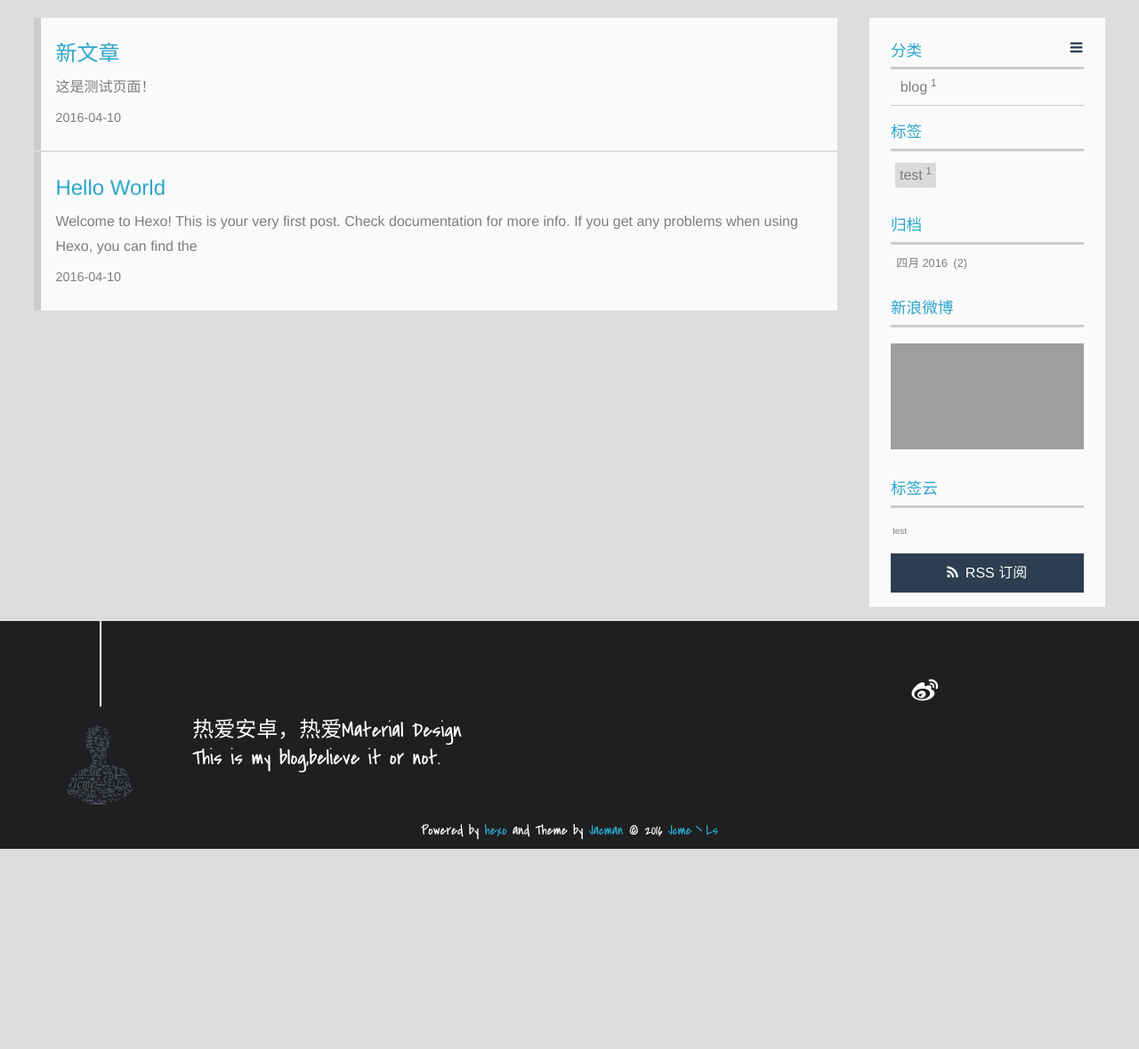
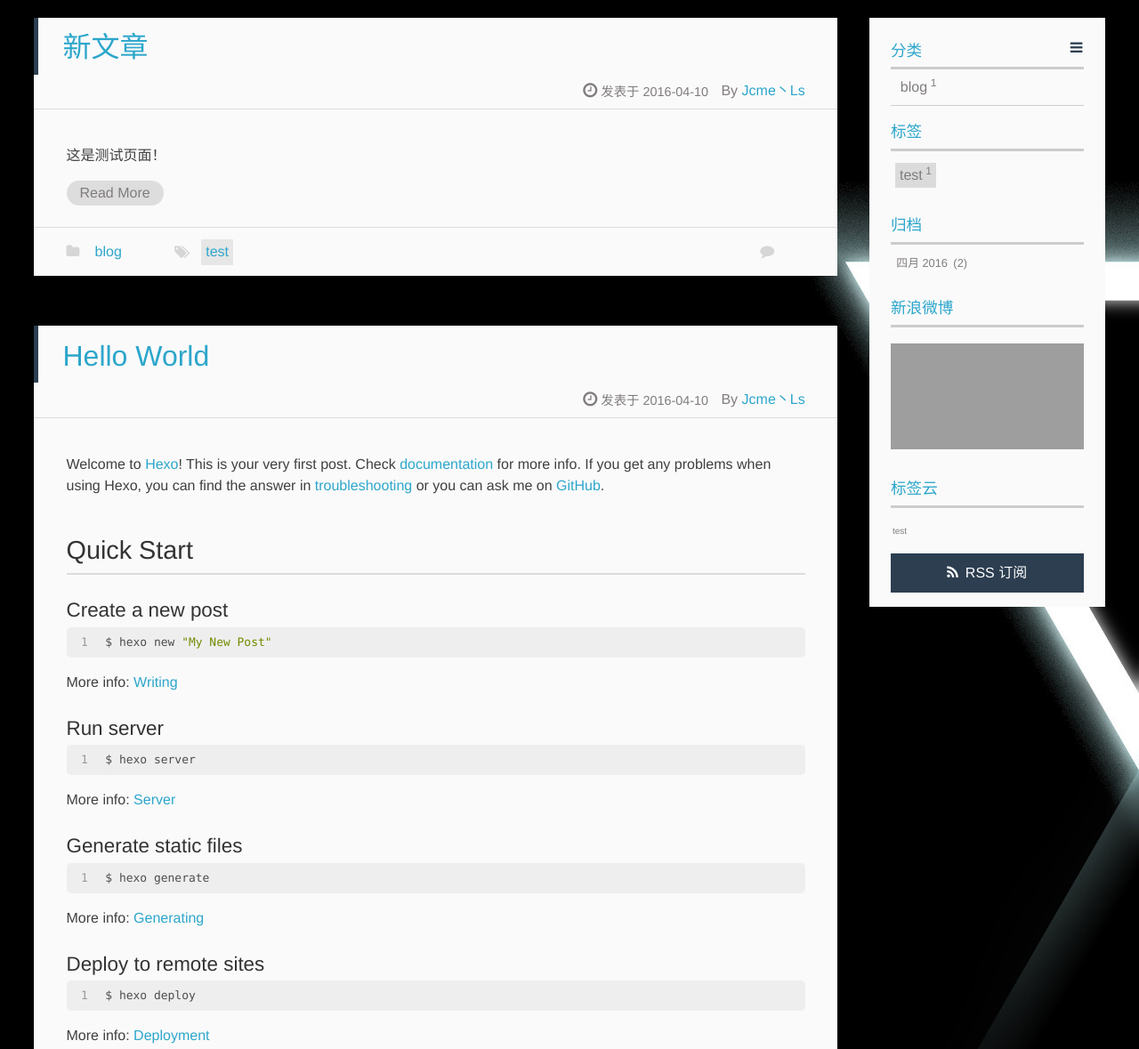
Before and after one commit to JcmeLs/jcmels.github.io, a plain HTML site: page index.html in a window 1280 px wide. Shown: the part 220-1399 px from the top of the page at 89% size. Before the commit the page ends 1174 px from the top, so only its background shows below. Drawn offline with Linux system fonts and the light colour scheme; grey boxes are pictures that could not be loaded; a script that the page names is missing.

Commit message:
Site updated: 2016-04-10 19:45:36

```diff
--- a/css/style.css
+++ b/css/style.css
@@ -131,6 +131,7 @@ body {
   display: -ms-flexbox;
   display: box;
   display: flex;
+  background-image: url("/img/bg.jpg");
   -webkit-flex-direction: column;
   -webkit-box-orient: vertical;
   -moz-box-orient: vertical;
--- a/index.html
+++ b/index.html
@@ -76,19 +76,63 @@
       <div id="main">
 
 
-<section class="post" itemscope itemprop="blogitem">
 
-    <a href="/2016/04/10/my-new-post/" title="新文章" itemprop="url">
+    <article class="post-expand post" itemprop="articleBody">
+        <header class="article-info clearfix">
+  <h1 itemprop="name">
 
-    <h1 itemprop="name">新文章</h1>
+      <a href="/2016/04/10/my-new-post/" title="新文章" itemprop="url">新文章</a>
+  </h1>
+  <p class="article-author">By
+
+		<a href="/about" title="Jcme丶Ls" target="_blank" itemprop="author">Jcme丶Ls</a>
+
+  <p class="article-time">
+    <time datetime="2016-04-10T01:07:33.000Z" itemprop="datePublished"> 发表于 2016-04-10</time>
+
+  </p>
+</header>
+    <div class="article-content">
+
+        <p>这是测试页面！<br>
 
 
-       <p itemprop="description" >这是测试页面！</p>
+        <p class="article-more-link">
+
+            <a href="/2016/04/10/my-new-post/#more">Read More</a>
+
+       </p>
+    </div>
+    <footer class="article-footer clearfix">
+<div class="article-catetags">
+
+<div class="article-categories">
+  <span></span>
+  <a class="article-category-link" href="/categories/blog/">blog</a>
+</div>
 
 
-    <time datetime="2016-04-10T01:07:33.000Z" itemprop="datePublished">2016-04-10</time>
-  </a>
-</section>
+  <div class="article-tags">
+
+  <span></span> <a href="/tags/test/">test</a>
+  </div>
+
+</div>
+
+
+
+
+<div class="comments-count">
+
+	  	<span></span>
+		<a href="/2016/04/10/my-new-post/#comments" class="ds-thread-count comments-count-link" data-thread-key="2016/04/10/my-new-post/" data-count-type="comments">&nbsp;</a>
+
+</div>
+
+</footer>
+
+
+    </article>
 
 
 
@@ -96,19 +140,60 @@
 
 
 
-<section class="post" itemscope itemprop="blogitem">
 
-    <a href="/2016/04/10/hello-world/" title="Hello World" itemprop="url">
+    <article class="post-expand post" itemprop="articleBody">
+        <header class="article-info clearfix">
+  <h1 itemprop="name">
 
-    <h1 itemprop="name">Hello World</h1>
+      <a href="/2016/04/10/hello-world/" title="Hello World" itemprop="url">Hello World</a>
+  </h1>
+  <p class="article-author">By
+
+		<a href="/about" title="Jcme丶Ls" target="_blank" itemprop="author">Jcme丶Ls</a>
+
+  <p class="article-time">
+    <time datetime="2016-04-10T00:49:58.028Z" itemprop="datePublished"> 发表于 2016-04-10</time>
+
+  </p>
+</header>
+    <div class="article-content">
+
+        <p>Welcome to <a href="https://hexo.io/" target="_blank" rel="external">Hexo</a>! This is your very first post. Check <a href="https://hexo.io/docs/" target="_blank" rel="external">documentation</a> for more info. If you get any problems when using Hexo, you can find the answer in <a href="https://hexo.io/docs/troubleshooting.html" target="_blank" rel="external">troubleshooting</a> or you can ask me on <a href="https://github.com/hexojs/hexo/issues" target="_blank" rel="external">GitHub</a>.</p>
+<h2 id="Quick-Start"><a href="#Quick-Start" class="headerlink" title="Quick Start"></a>Quick Start</h2><h3 id="Create-a-new-post"><a href="#Create-a-new-post" class="headerlink" title="Create a new post"></a>Create a new post</h3><figure class="highlight bash"><table><tr><td class="gutter"><pre><span class="line">1</span><br></pre></td><td class="code"><pre><span class="line">$ hexo new <span class="string">"My New Post"</span></span><br></pre></td></tr></table></figure>
+<p>More info: <a href="https://hexo.io/docs/writing.html" target="_blank" rel="external">Writing</a></p>
+<h3 id="Run-server"><a href="#Run-server" class="headerlink" title="Run server"></a>Run server</h3><figure class="highlight bash"><table><tr><td class="gutter"><pre><span class="line">1</span><br></pre></td><td class="code"><pre><span class="line">$ hexo server</span><br></pre></td></tr></table></figure>
+<p>More info: <a href="https://hexo.io/docs/server.html" target="_blank" rel="external">Server</a></p>
+<h3 id="Generate-static-files"><a href="#Generate-static-files" class="headerlink" title="Generate static files"></a>Generate static files</h3><figure class="highlight bash"><table><tr><td class="gutter"><pre><span class="line">1</span><br></pre></td><td class="code"><pre><span class="line">$ hexo generate</span><br></pre></td></tr></table></figure>
+<p>More info: <a href="https://hexo.io/docs/generating.html" target="_blank" rel="external">Generating</a></p>
+<h3 id="Deploy-to-remote-sites"><a href="#Deploy-to-remote-sites" class="headerlink" title="Deploy to remote sites"></a>Deploy to remote sites</h3><figure class="highlight bash"><table><tr><td class="gutter"><pre><span class="line">1</span><br></pre></td><td class="code"><pre><span class="line">$ hexo deploy</span><br></pre></td></tr></table></figure>
+<p>More info: <a href="https://hexo.io/docs/deployment.html" target="_blank" rel="external">Deployment</a></p>
 
 
-           <p itemprop="description" >Welcome to Hexo! This is your very first post. Check documentation for more info. If you get any problems when using Hexo, you can find the </p>
+
+        <p class="article-more-link">
+
+       </p>
+    </div>
+    <footer class="article-footer clearfix">
+<div class="article-catetags">
 
 
-    <time datetime="2016-04-10T00:49:58.028Z" itemprop="datePublished">2016-04-10</time>
-  </a>
-</section>
+</div>
+
+
+
+
+<div class="comments-count">
+
+	  	<span></span>
+		<a href="/2016/04/10/hello-world/#comments" class="ds-thread-count comments-count-link" data-thread-key="2016/04/10/hello-world/" data-count-type="comments">&nbsp;</a>
+
+</div>
+
+</footer>
+
+
+    </article>
 
 
 
```
Also changed, not shown: img/bg.jpg (added).
